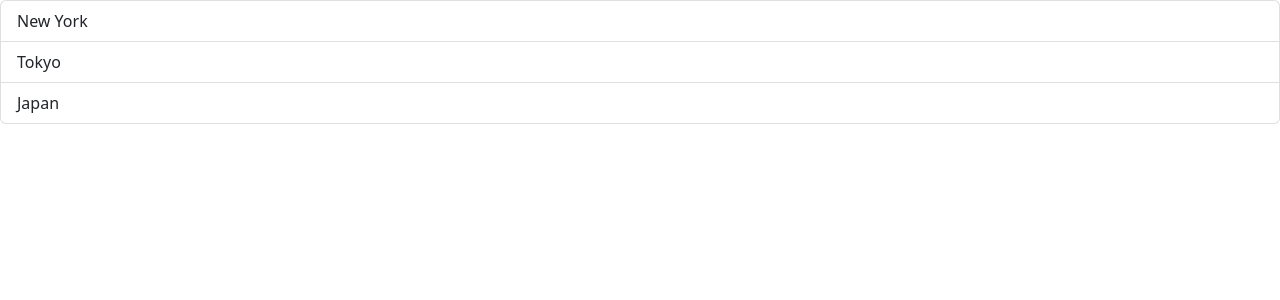
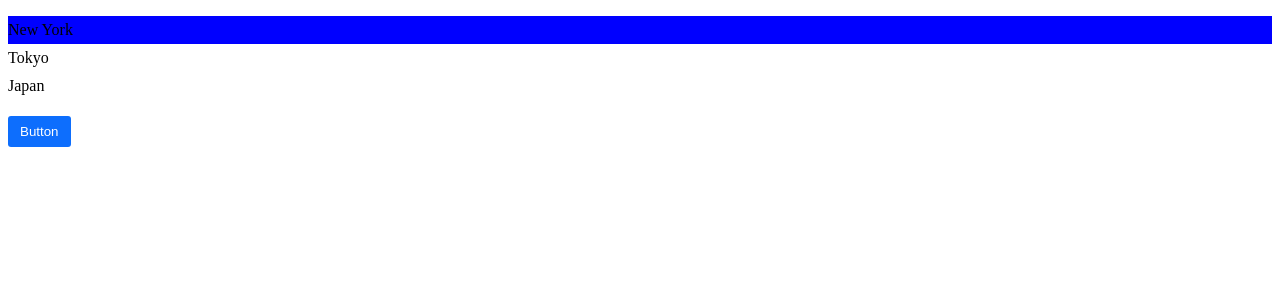
Before and after one commit to AbhiGattineni/React-18-CodeWithMosh, a React (Vite) app: page / in a window 1280 px wide. Shown: the top 300 px of the page. Built offline with nearby package versions, Linux system fonts and the light colour scheme.

Commit message:
react 18 update 3/28/2023

```diff
--- a/package.json
+++ b/package.json
@@ -9,9 +9,12 @@
     "preview": "vite preview"
   },
   "dependencies": {
+    "@types/styled-components": "^5.1.26",
     "bootstrap": "^5.2.3",
     "react": "^18.2.0",
-    "react-dom": "^18.2.0"
+    "react-dom": "^18.2.0",
+    "react-icons": "^4.7.1",
+    "styled-components": "^5.3.9"
   },
   "devDependencies": {
     "@types/react": "^18.0.27",
--- a/src/App.css
+++ b/src/App.css
@@ -0,0 +1,3 @@
+.list-group{
+    background: red;
+}
--- a/src/App.tsx
+++ b/src/App.tsx
@@ -1,7 +1,8 @@
-import ListGroup from './components/ListGroup';
+import ListGroup from "./components/ListGroup";
+import "./App.css";
 
 function App() {
-  return <ListGroup/>
+  return <ListGroup />;
 }
 
 export default App;
--- /dev/null
+++ b/src/components/Button/Button.module.css
@@ -0,0 +1,10 @@
+.btn{
+    padding: 8px 12px;
+    border-radius: 3px;
+    border: 0;
+}
+
+.btn-primary{
+    background-color: #0d6efd;
+    color: white;
+}
--- /dev/null
+++ b/src/components/Button/Button.tsx
@@ -0,0 +1,18 @@
+import styles from "./Button.module.css";
+
+interface Props {
+  children: string;
+  color?: "primary" | "secondary" | "danger";
+  onClick: () => void;
+}
+
+export const Button = ({ children, onClick, color = "primary" }: Props) => {
+  return (
+    <button
+      className={[styles.btn, styles["btn-" + color]].join(" ")}
+      onClick={onClick}
+    >
+      {children}
+    </button>
+  );
+};
--- a/src/components/ListGroup.tsx
+++ /dev/null
@@ -1,18 +0,0 @@
-function ListGroup() {
-  const items = ["New York", "Tokyo", "Japan"];
-  return (
-    <ul className="list-group">
-      {items.map((item) => (
-        <li
-          className="list-group-item"
-          key={item}
-          onClick={() => console.log()}
-        >
-          {item}
-        </li>
-      ))}
-    </ul>
-  );
-}
-
-export default ListGroup;
--- /dev/null
+++ b/src/components/ListGroup/ListGroup.module.css
@@ -0,0 +1,8 @@
+.listGroup{
+    list-style: none;
+    padding: 0;
+}
+
+.container{
+    background: yellow;
+}
--- /dev/null
+++ b/src/components/ListGroup/ListGroup.tsx
@@ -0,0 +1,42 @@
+import styles from "./ListGroup.module.css";
+import styled from "styled-components";
+import { useState } from "react";
+import { Button } from "../Button/Button";
+
+const Ul = styled.ul`
+  list-style: none;
+  padding: 0;
+`;
+
+interface ListItemProps {
+  active: boolean;
+}
+
+const Li = styled.li<ListItemProps>`
+  padding: 5px 0;
+  background: ${(props) => (props.active ? "blue" : "none")};
+`;
+
+function ListGroup() {
+  const [selectedIndex, setSelectedIndex] = useState(0);
+
+  const items = ["New York", "Tokyo", "Japan"];
+  return (
+    <>
+      <Ul>
+        {items.map((item, index) => (
+          <Li
+            active={index === selectedIndex}
+            key={item}
+            onClick={() => console.log()}
+          >
+            {item}
+          </Li>
+        ))}
+      </Ul>
+      <Button onClick={() => {}}>Button</Button>
+    </>
+  );
+}
+
+export default ListGroup;
--- /dev/null
+++ b/src/components/ListGroup/index.ts
@@ -0,0 +1,3 @@
+import ListGroup from "./ListGroup";
+
+export default ListGroup;
```
Also changed, not shown: src/main.tsx (+6 -7 lines), 1 other file (tests, documents, lock files or other folders).
